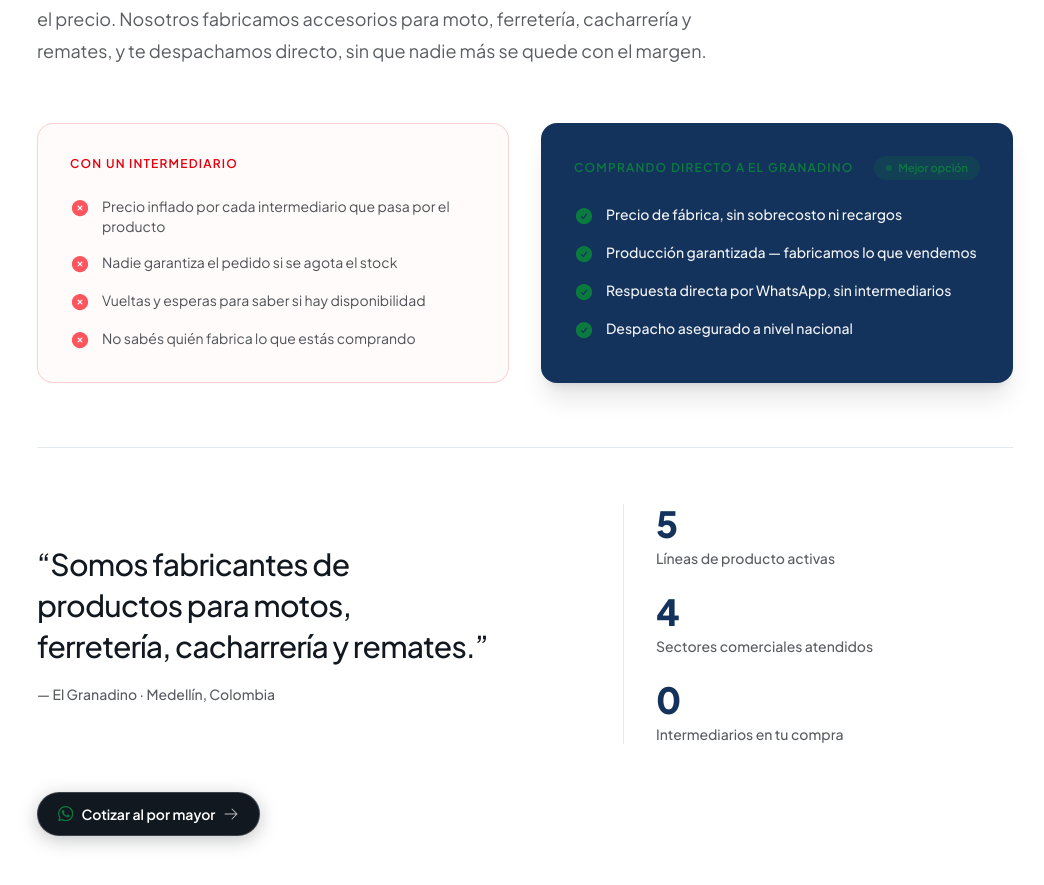
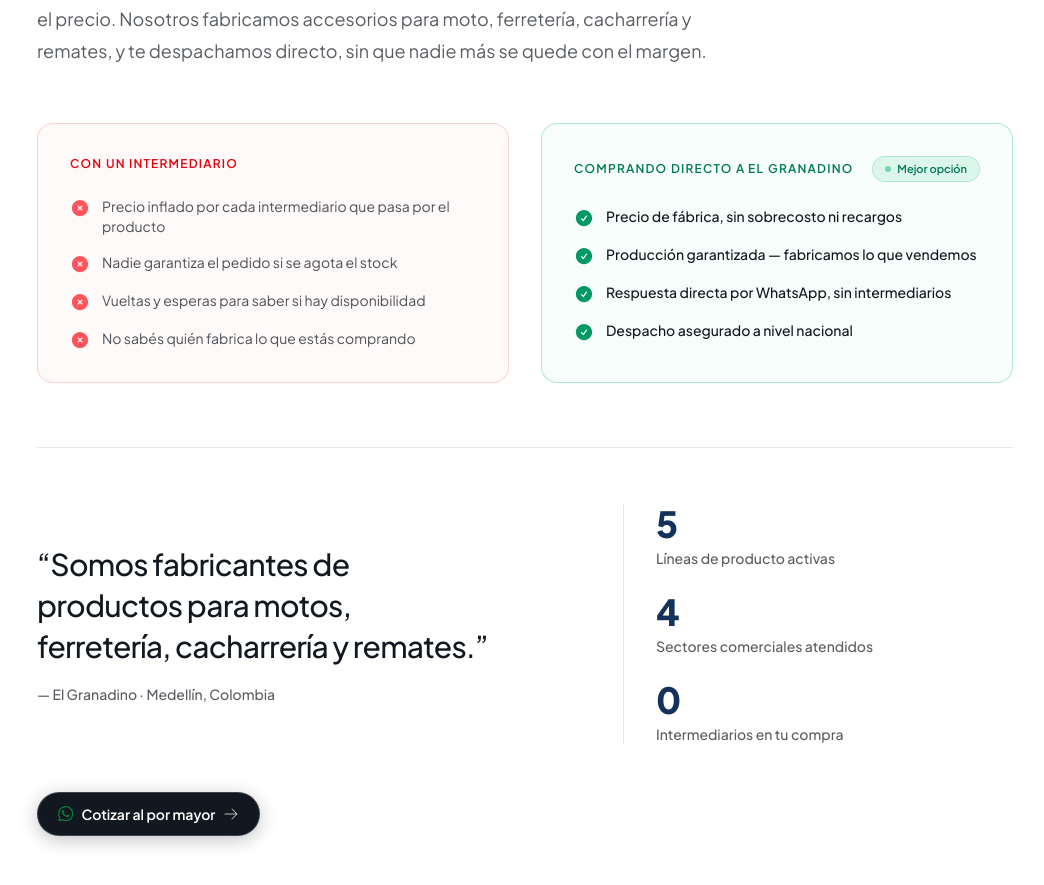
Before and after one commit to elgranadino2/importadora-el-granadino, a Next.js app: page / in a window 1280 px wide. Shown: the part 1140-2025 px from the top of the page, without its empty margins (115-1159 px from the left). Built offline with nearby package versions, Linux system fonts and the light colour scheme.

Commit message:
feat(ui): mirror red vs green subtle light card layout in Fabricacion section

```diff
--- a/src/components/sections/Fabricacion.tsx
+++ b/src/components/sections/Fabricacion.tsx
@@ -112,13 +112,13 @@
           </p>
         </motion.div>
 
-        {/* Tabla comparativa CRO con alto contraste y micro-interacciones de nivel producción */}
+        {/* Tabla comparativa CRO con simetría sutil Rojo vs Verde en fondo claro */}
         <motion.div
           variants={item}
           className="mt-14 grid gap-6 sm:grid-cols-2 lg:gap-8"
         >
-          {/* Lado Intermediario (Fricción / Rojo sutil) */}
-          <div className="flex flex-col justify-between rounded-2xl border border-red-500/20 bg-red-500/[0.02] p-8 transition-colors duration-300">
+          {/* Lado Intermediario (Rojo Sutil - Advertencia) */}
+          <div className="flex flex-col justify-between rounded-2xl border border-red-500/20 bg-red-500/[0.025] p-8 transition-colors duration-300">
             <div>
               <p className="text-xs font-semibold tracking-widest text-red-600 uppercase">
                 <FoldText
@@ -137,7 +137,7 @@
                   <motion.li
                     key={c}
                     whileHover={{ x: 2 }}
-                    className="group flex items-start gap-3 text-sm text-foreground/75"
+                    className="group flex items-start gap-3 text-sm text-foreground/75 cursor-default"
                   >
                     <XCircleIcon className="mt-0.5 h-5 w-5 shrink-0 text-red-500/80 transition-transform duration-200 group-hover:-rotate-12" />
                     <span>{c}</span>
@@ -147,11 +147,11 @@
             </div>
           </div>
 
-          {/* Lado El Granadino (Ganador / Navy Profundo con Verde Esmeralda) */}
-          <div className="flex flex-col justify-between rounded-2xl border border-brand/40 bg-brand p-8 text-white shadow-xl">
+          {/* Lado El Granadino (Verde Sutil - Opción Ganadora) */}
+          <div className="flex flex-col justify-between rounded-2xl border border-emerald-500/30 bg-emerald-500/[0.035] p-8 transition-colors duration-300">
             <div>
               <div className="flex items-center justify-between">
-                <p className="text-xs font-semibold tracking-widest text-accent uppercase">
+                <p className="text-xs font-semibold tracking-widest text-emerald-700 uppercase">
                   <FoldText
                     text="Comprando directo a El Granadino"
                     splitBy="word"
@@ -163,8 +163,8 @@
                     color="inherit"
                   />
                 </p>
-                <span className="relative flex items-center gap-1.5 rounded-full bg-accent/20 px-3 py-1 text-[11px] font-semibold text-accent">
-                  <span className="h-1.5 w-1.5 rounded-full bg-accent animate-pulse" />
+                <span className="relative flex items-center gap-1.5 rounded-full border border-emerald-500/20 bg-emerald-500/10 px-3 py-1 text-[11px] font-semibold text-emerald-700">
+                  <span className="h-1.5 w-1.5 rounded-full bg-emerald-500 animate-pulse" />
                   <span>Mejor opción</span>
                 </span>
               </div>
@@ -175,12 +175,10 @@
                     key={p}
                     whileHover={{ x: 4 }}
                     transition={{ type: "spring", stiffness: 400, damping: 25 }}
-                    className="group flex items-start gap-3 text-sm font-medium text-white/95 cursor-default"
+                    className="group flex items-start gap-3 text-sm font-medium text-foreground cursor-default"
                   >
-                    <CheckCircleIcon className="mt-0.5 h-5 w-5 shrink-0 text-accent transition-transform duration-200 group-hover:scale-125" />
-                    <span className="transition-colors duration-200 group-hover:text-white">
-                      {p}
-                    </span>
+                    <CheckCircleIcon className="mt-0.5 h-5 w-5 shrink-0 text-emerald-600 transition-transform duration-200 group-hover:scale-125" />
+                    <span>{p}</span>
                   </motion.li>
                 ))}
               </ul>
```
